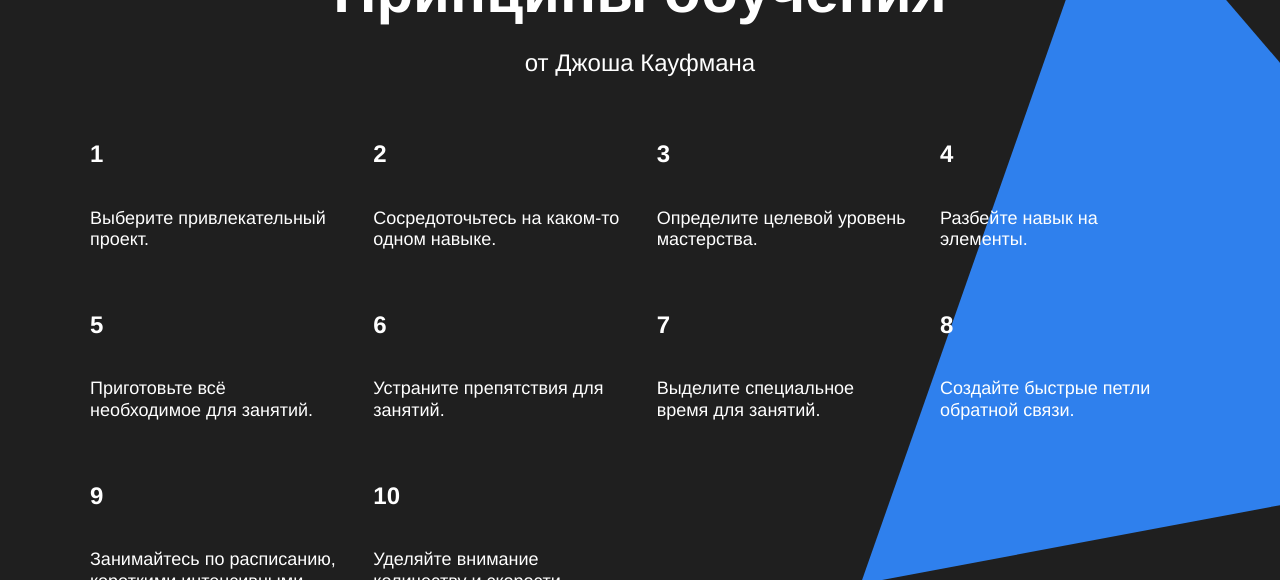
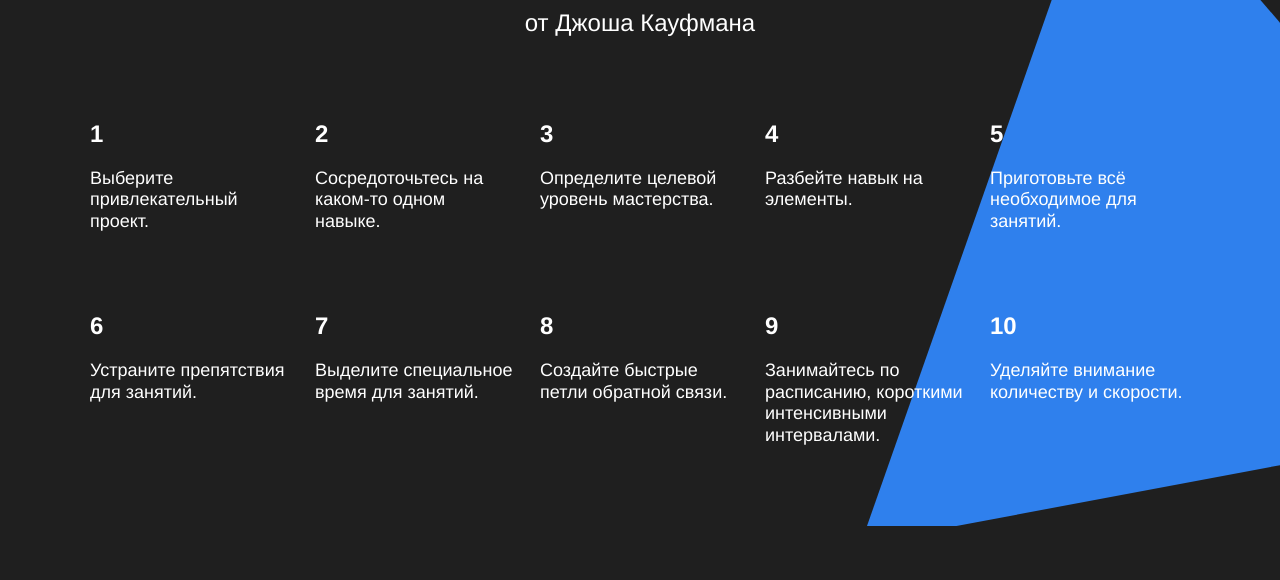
Before and after one commit to herowarmup/how-to-learn, a plain HTML site: page index.html in a window 1280 px wide. Shown: the part 3030-3610 px from the top of the page. Drawn offline with Linux system fonts and the light colour scheme.

Commit message:
Сделал свойство width позднее

```diff
--- a/index.html
+++ b/index.html
@@ -197,10 +197,6 @@
               Уделяйте внимание количеству и скорости.
             </p>
           </li>
-
-          <li class="table__cell table__cell_theme_dark"></li>
-
-          <li class="table__cell table__cell_theme_dark"></li>
         </ul>
 
         <div class="kaufman__triangle"></div>
--- a/styles/style.css
+++ b/styles/style.css
@@ -29,14 +29,6 @@
   right: 0;
   top: 64px;
   z-index: 0;
-}
-
-/* и элемента с модификатором вида ключ-значение */
-.table__cell_theme_dark {
-  width: 200px;
-  color: white;
-  margin-right: 0;
-  margin-top: 80px;
 }
 
 .logo_place_header {
@@ -164,7 +156,6 @@
   line-height: 115%;
   font-size: 24px;
   font-weight: 600;
-  margin-bottom: 20px;
 }
 
 .table__text {
@@ -260,6 +251,14 @@
   list-style: none;
 }
 
+/* и элемента с модификатором вида ключ-значение */
+.table__cell_theme_dark {
+  width: 200px;
+  color: white;
+  margin-top: 80px;
+  margin-right: 0;
+}
+
 .table_theme_dark {
   width: 1100px;
   padding: 0;
@@ -272,10 +271,11 @@
   line-height: 120%;
   font-size: 18px;
   font-weight: normal;
+  margin-top: 20px;
 }
 
 .table__heading_theme_dark {
-  padding-bottom: 20px;
+  color: #fff;
 }
 
 .kaufman__triangle {
```
